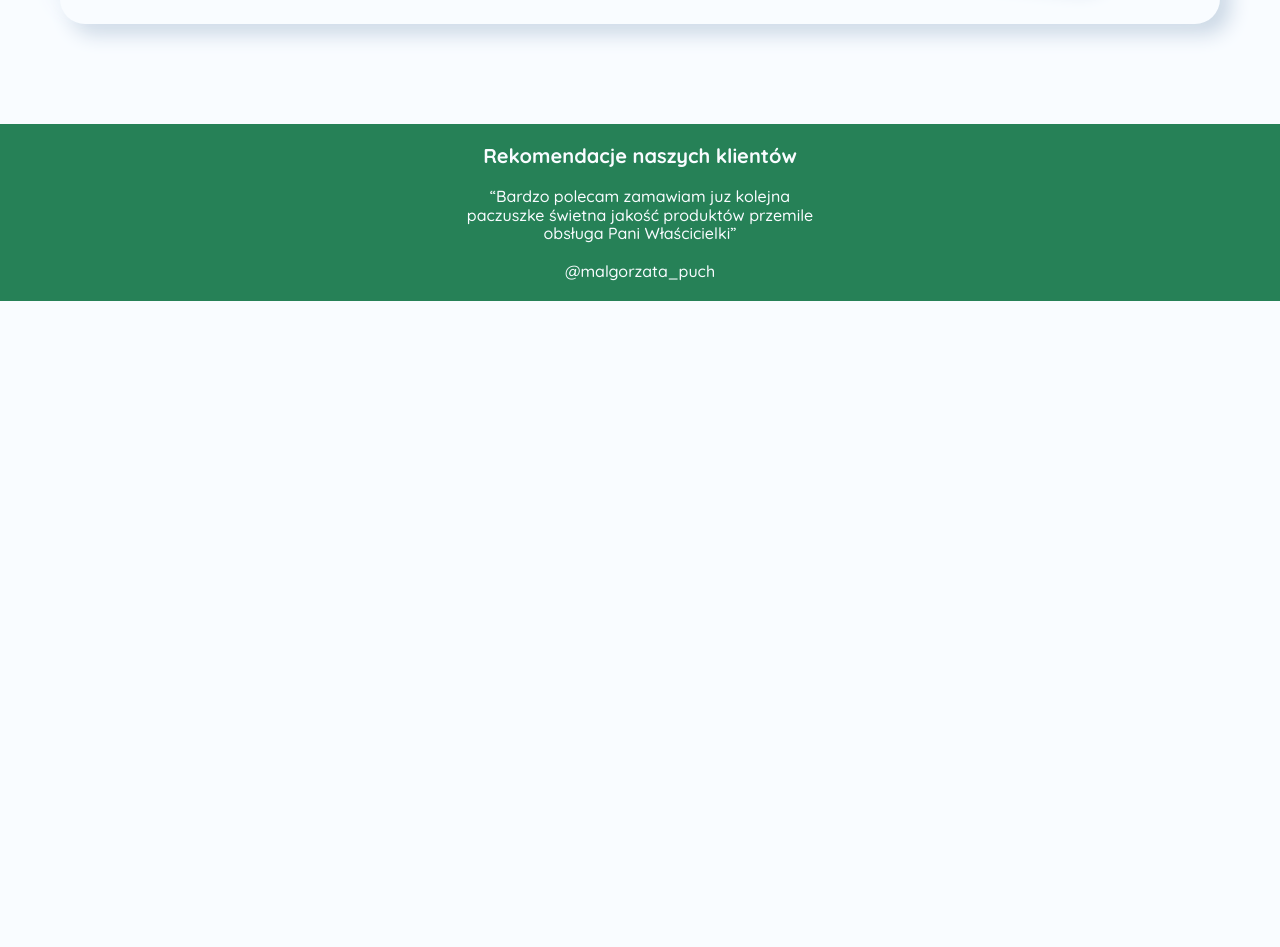
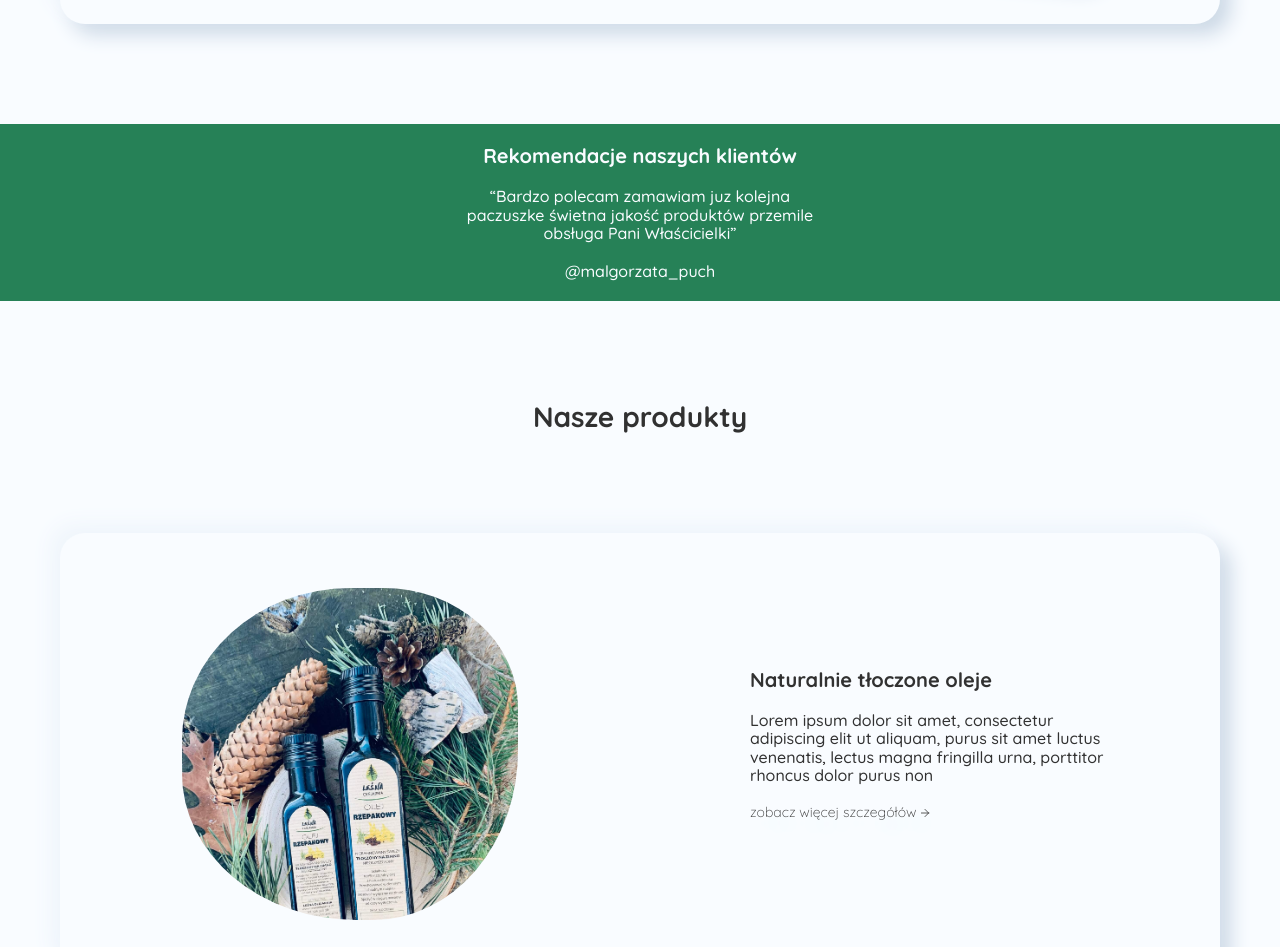
Before and after one commit to domman95/lesna-olejarnia, a Gatsby site in the folder site/: page / in a window 1280 px wide. Shown: the part 1853-2800 px from the top of the page. Before the commit the page ends 2154 px from the top, so only its background shows below. Built offline with nearby package versions, Linux system fonts and the light colour scheme; Gatsby itself is replaced by a stand-in of ours.

Commit message:
created products template

```diff
--- a/site/src/components/box.js
+++ b/site/src/components/box.js
@@ -3,6 +3,7 @@ import styled from 'styled-components';
 export const Box = styled.article`
   display: grid;
   justify-items: center;
+  align-items: center;
   box-shadow: var(--boxShadow);
   background-color: var(--white);
   border-radius: var(--radius);
@@ -15,6 +16,19 @@ export const Box = styled.article`
     img {
       max-height: 44rem;
       border-radius: var(--radius);
+      box-shadow: var(--boxShadow);
+    }
+  }
+
+  .roundedPhoto {
+    justify-self: center;
+    max-width: 75%;
+    max-height: 75%;
+    border-radius: 50% 40% 43% 52% / 46% 36% 51% 44%;
+    overflow: hidden;
+
+    img {
+      max-height: 44rem;
       box-shadow: var(--boxShadow);
     }
   }
--- a/site/src/pages/index.js
+++ b/site/src/pages/index.js
@@ -3,6 +3,7 @@ import Header from '../components/header';
 import Layout from '../components/layout';
 import Proofs from '../components/proofs';
 import About from '../templates/about';
+import Products from '../templates/products';
 
 export default function HomePage() {
   return (
@@ -11,6 +12,7 @@ export default function HomePage() {
       <main>
         <About />
         <Proofs />
+        <Products />
       </main>
     </Layout>
   );
--- /dev/null
+++ b/site/src/templates/products.js
@@ -0,0 +1,45 @@
+import React from 'react';
+import { Box } from '../components/box';
+import ButtonLink from '../components/buttonLink';
+import { Paragraph } from '../components/paragraph';
+import Section from '../components/section';
+import { Title } from '../components/title';
+
+import rzepakowy from '../assets/rzepakowy.png';
+
+export default function Products() {
+  return (
+    <Section line heading="Nasze produkty">
+      <div className="wrapper">
+        <Box className="box">
+          <div className="roundedPhoto">
+            <img src={rzepakowy} alt="" />
+          </div>
+          <div className="content">
+            <Title>Naturalnie tłoczone oleje</Title>
+            <Paragraph>
+              Lorem ipsum dolor sit amet, consectetur adipiscing elit ut
+              aliquam, purus sit amet luctus venenatis, lectus magna fringilla
+              urna, porttitor rhoncus dolor purus non
+            </Paragraph>
+            <ButtonLink link="/">zobacz więcej szczegółów</ButtonLink>
+          </div>
+        </Box>
+        <Box className="box">
+          <div className="roundedPhoto">
+            <img src={rzepakowy} alt="" />
+          </div>
+          <div className="content">
+            <Title>Naturalnie tłoczone oleje 2</Title>
+            <Paragraph>
+              Lorem ipsum dolor sit amet, consectetur adipiscing elit ut
+              aliquam, purus sit amet luctus venenatis, lectus magna fringilla
+              urna, porttitor rhoncus dolor purus non
+            </Paragraph>
+            <ButtonLink link="/">zobacz więcej szczegółów</ButtonLink>
+          </div>
+        </Box>
+      </div>
+    </Section>
+  );
+}
```
Also changed, not shown: site/src/assets/rzepakowy.png (added).
